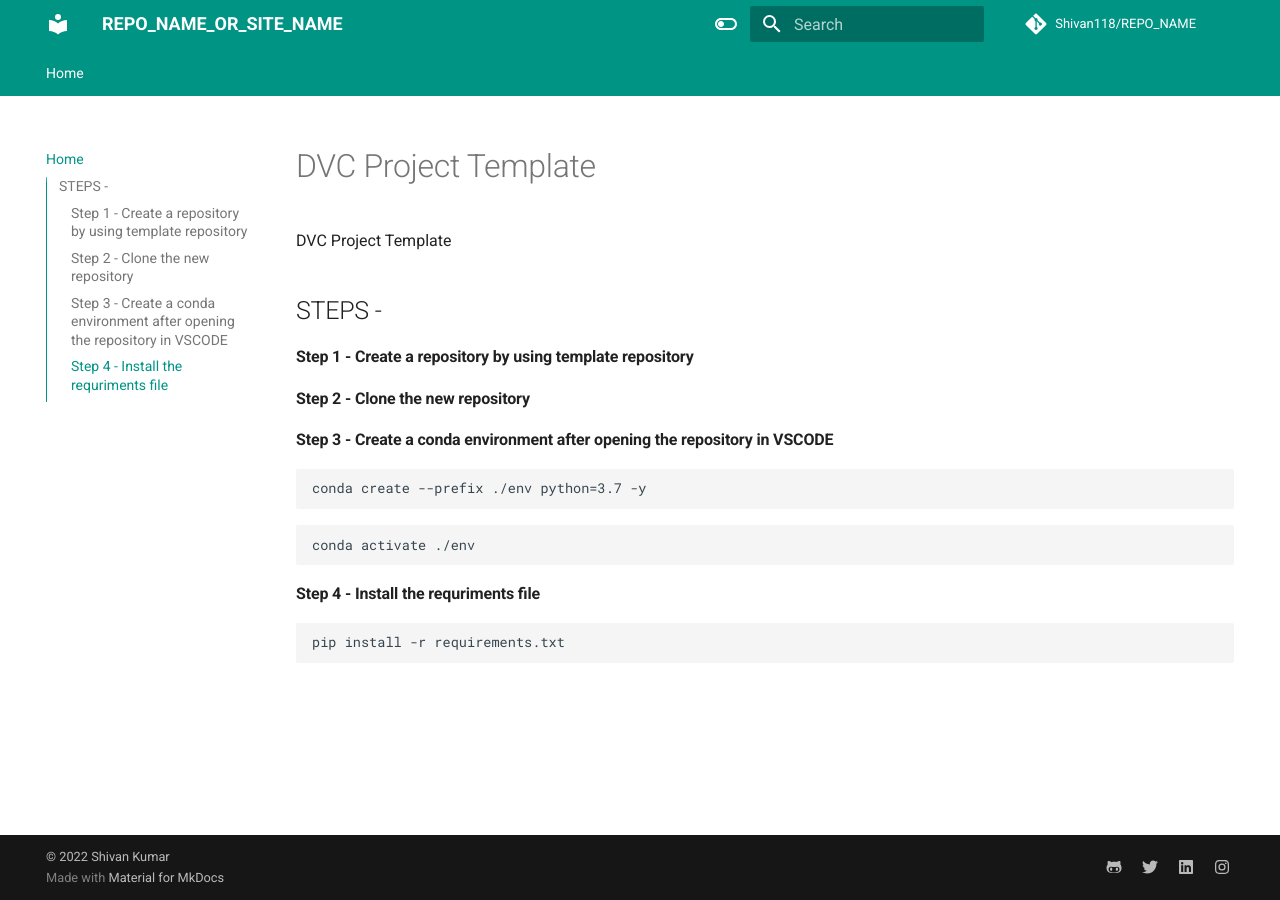
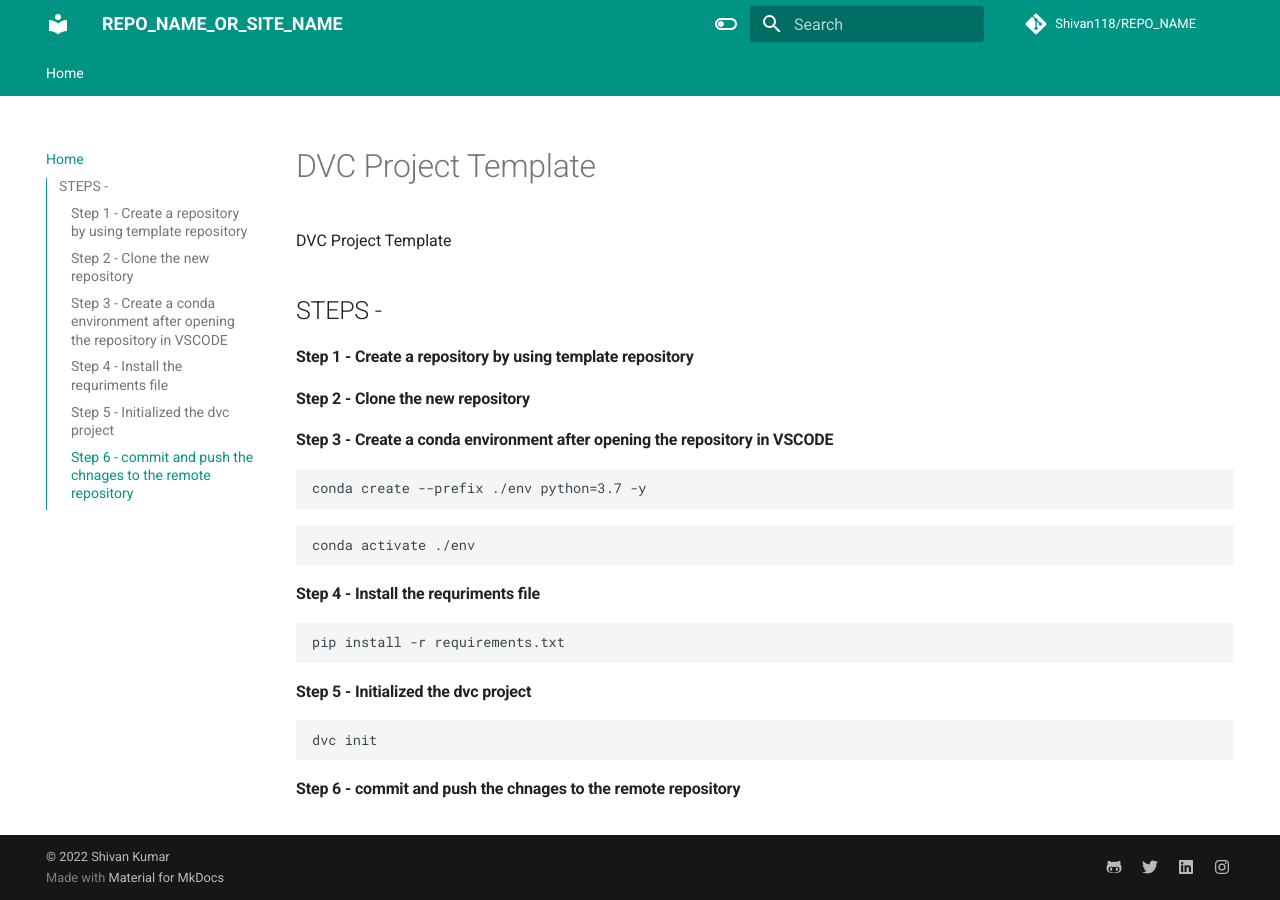
Before and after one commit to Shivan118/NLP-DVC-Project, an MkDocs documentation site: the page built from docs/index.md, in a window 1280 px wide. Built offline with MkDocs 1.6.1 and Material for MkDocs 9.7.7, drawn with Linux system fonts in a browser that asks for light colours; comment, search, counter and statistics services are not loaded.

Commit message:
mkdocs file modified

````diff
--- a/docs/index.md
+++ b/docs/index.md
@@ -21,3 +21,10 @@ conda activate ./env
 ```
 pip install -r requirements.txt
 ```
+
+#### Step 5 - Initialized the dvc project
+```
+dvc init
+```
+
+#### Step 6 - commit and push the chnages to the remote repository
````
